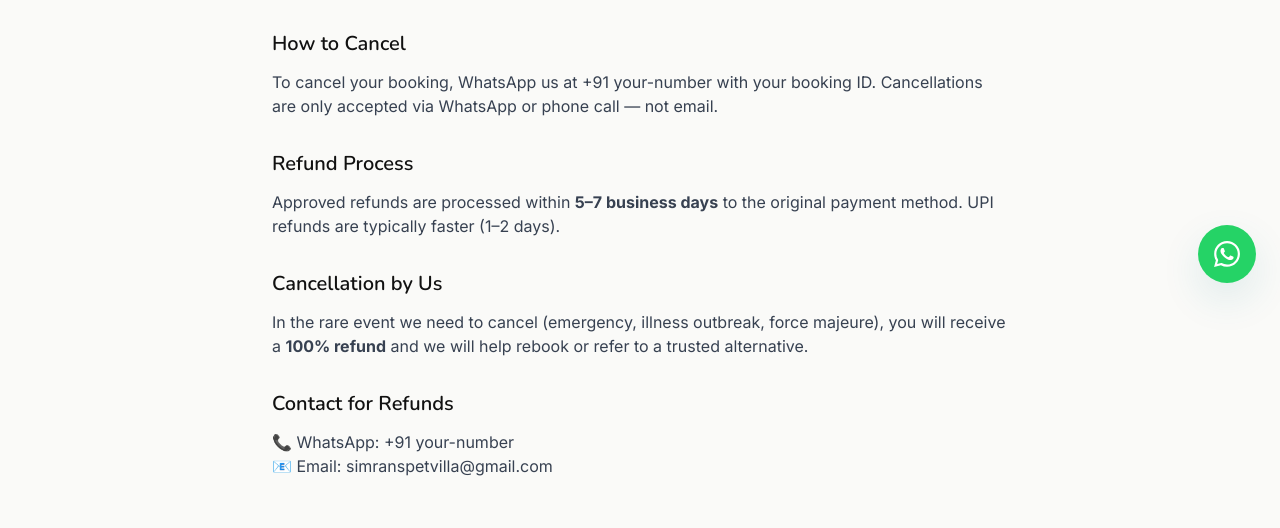
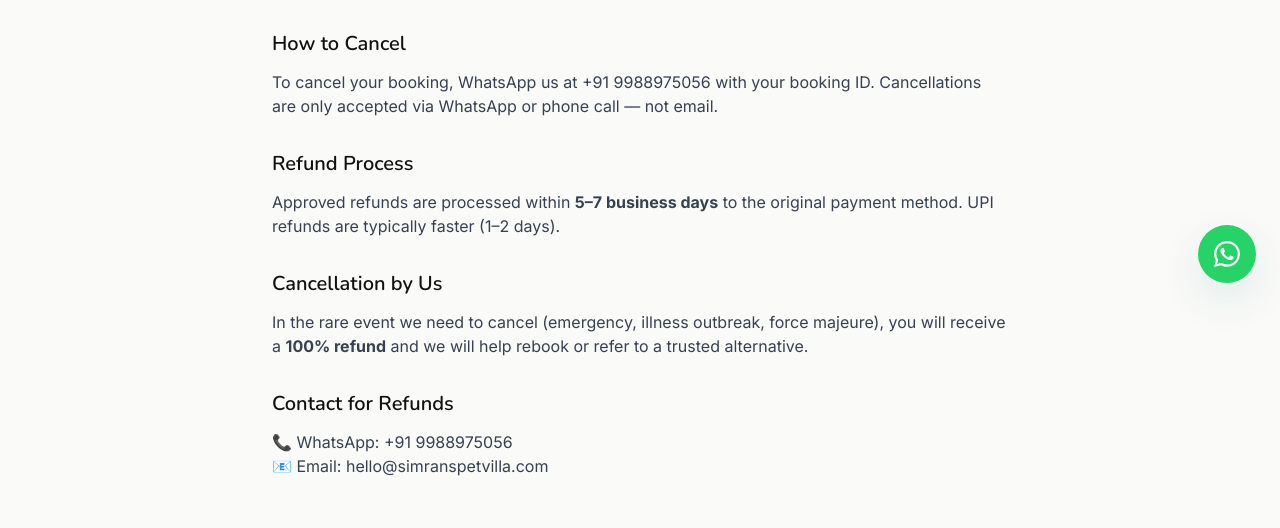
Before and after one commit to simi-indev/simranspetvilla, a React (Create React App) app in the folder frontend/: page /refund-policy in a window 1280 px wide. Shown: the part 493-1021 px from the top of the page. Built offline with nearby package versions, Linux system fonts and the light colour scheme; no server answers.

Commit message:
Fix contact details in legal pages

```diff
--- a/frontend/src/pages/PrivacyPolicyPage.jsx
+++ b/frontend/src/pages/PrivacyPolicyPage.jsx
@@ -39,8 +39,8 @@ export default function PrivacyPolicyPage() {
       <section className="mb-8">
         <h2 className="text-xl font-semibold mb-3">6. Contact Us</h2>
         <p className="text-gray-700">For any privacy concerns, contact us at:<br />
-        📞 WhatsApp: +91 your-number<br />
-        📧 Email: simranspetvilla@gmail.com<br />
+        📞 WhatsApp: +91 9988975056<br />
+        📧 Email: hello@simranspetvilla.com<br />
         📍 Pune, Maharashtra</p>
       </section>
     </div>
--- a/frontend/src/pages/RefundPolicyPage.jsx
+++ b/frontend/src/pages/RefundPolicyPage.jsx
@@ -40,7 +40,7 @@ export default function RefundPolicyPage() {
 
       <section className="mb-8">
         <h2 className="text-xl font-semibold mb-3">How to Cancel</h2>
-        <p className="text-gray-700">To cancel your booking, WhatsApp us at +91 your-number with your booking ID. Cancellations are only accepted via WhatsApp or phone call — not email.</p>
+        <p className="text-gray-700">To cancel your booking, WhatsApp us at +91 9988975056 with your booking ID. Cancellations are only accepted via WhatsApp or phone call — not email.</p>
       </section>
 
       <section className="mb-8">
@@ -55,8 +55,8 @@ export default function RefundPolicyPage() {
 
       <section className="mb-8">
         <h2 className="text-xl font-semibold mb-3">Contact for Refunds</h2>
-        <p className="text-gray-700">📞 WhatsApp: +91 your-number<br />
-        📧 Email: simranspetvilla@gmail.com</p>
+        <p className="text-gray-700">📞 WhatsApp: +91 9988975056<br />
+        📧 Email: hello@simranspetvilla.com</p>
       </section>
     </div>
   );
--- a/frontend/src/pages/TermsPage.jsx
+++ b/frontend/src/pages/TermsPage.jsx
@@ -38,8 +38,8 @@ export default function TermsPage() {
 
       <section className="mb-8">
         <h2 className="text-xl font-semibold mb-3">6. Contact</h2>
-        <p className="text-gray-700">📞 WhatsApp: +91 your-number<br />
-        📧 Email: simranspetvilla@gmail.com<br />
+        <p className="text-gray-700">📞 WhatsApp: +91 9988975056<br />
+        📧 Email: hello@simranspetvilla.com<br />
         📍 Pune, Maharashtra</p>
       </section>
     </div>
```
